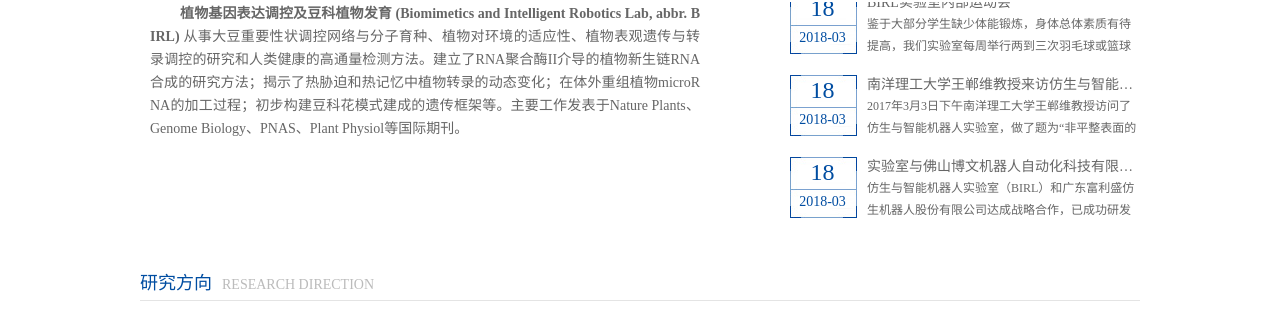
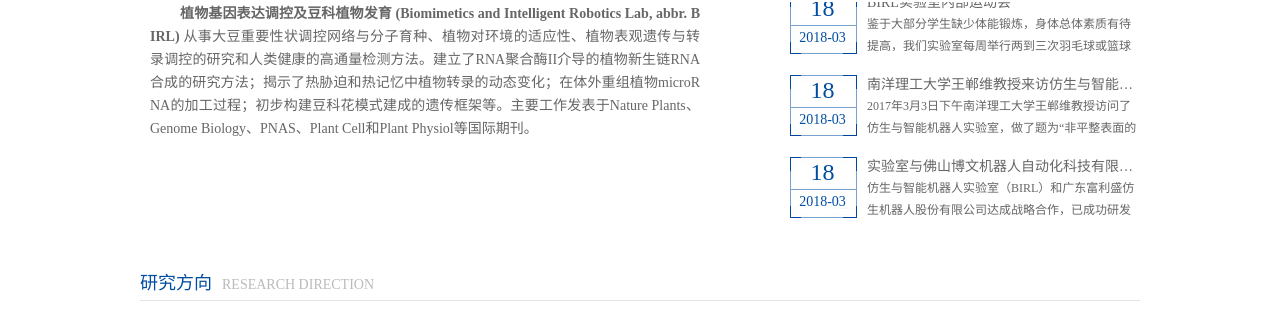
Before and after one commit to zhanweimin2021/zhanweimin2021.github.io, a Jekyll site: the page built from index.html, in a window 1280 px wide. Shown: the part 664-975 px from the top of the page. Built offline with Jekyll 4.4.1, drawn with Linux system fonts in a browser that asks for light colours.

Commit message:
Update index.html

```diff
--- a/index.html
+++ b/index.html
@@ -38,7 +38,7 @@ jQuery(".main_img_c").slide({mainCell:".bd ul",effect:"leftLoop",autoPlay:true,d
         </div>
       </div>
       <div class="about_bottom">
-        <div class="center" style="text-indent:2em"><p><b>植物基因表达调控及豆科植物发育 (Biomimetics and Intelligent Robotics Lab, abbr. BIRL) </b>从事大豆重要性状调控网络与分子育种、植物对环境的适应性、植物表观遗传与转录调控的研究和人类健康的高通量检测方法。建立了RNA聚合酶II介导的植物新生链RNA合成的研究方法；揭示了热胁迫和热记忆中植物转录的动态变化；在体外重组植物microRNA的加工过程；初步构建豆科花模式建成的遗传框架等。主要工作发表于Nature Plants、Genome Biology、PNAS、Plant Physiol等国际期刊。</p></div>
+        <div class="center" style="text-indent:2em"><p><b>植物基因表达调控及豆科植物发育 (Biomimetics and Intelligent Robotics Lab, abbr. BIRL) </b>从事大豆重要性状调控网络与分子育种、植物对环境的适应性、植物表观遗传与转录调控的研究和人类健康的高通量检测方法。建立了RNA聚合酶II介导的植物新生链RNA合成的研究方法；揭示了热胁迫和热记忆中植物转录的动态变化；在体外重组植物microRNA的加工过程；初步构建豆科花模式建成的遗传框架等。主要工作发表于Nature Plants、Genome Biology、PNAS、Plant Cell和Plant Physiol等国际期刊。</p></div>
         <div class="right">
           <div class="bd">
             <ul class="infoList" id="infoList">{% for post in site.categories["learning-exchange"] %}
```
